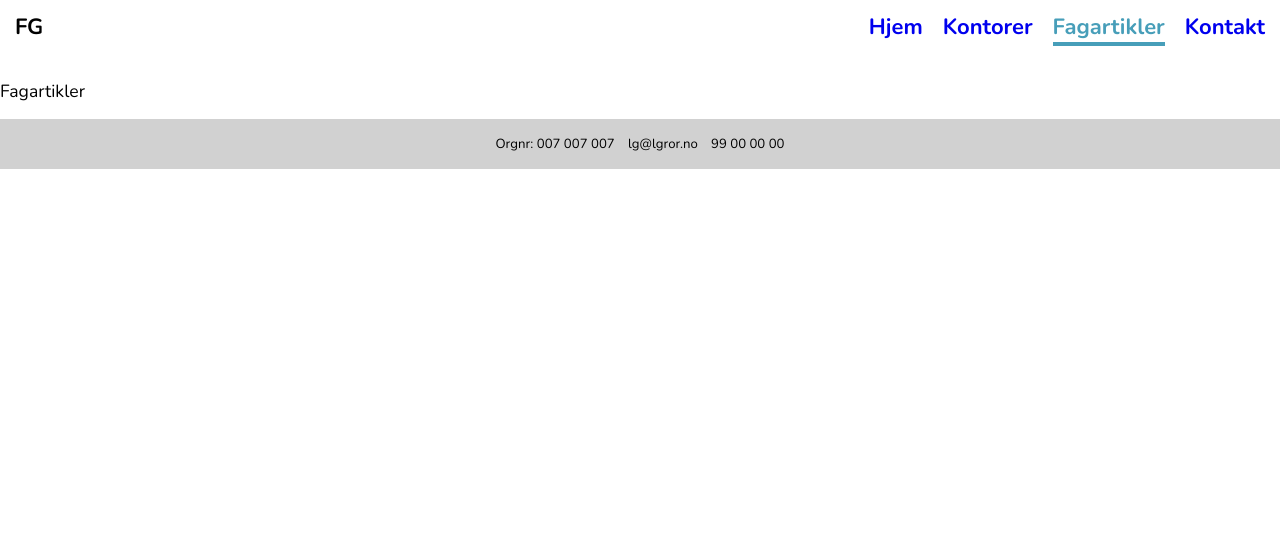
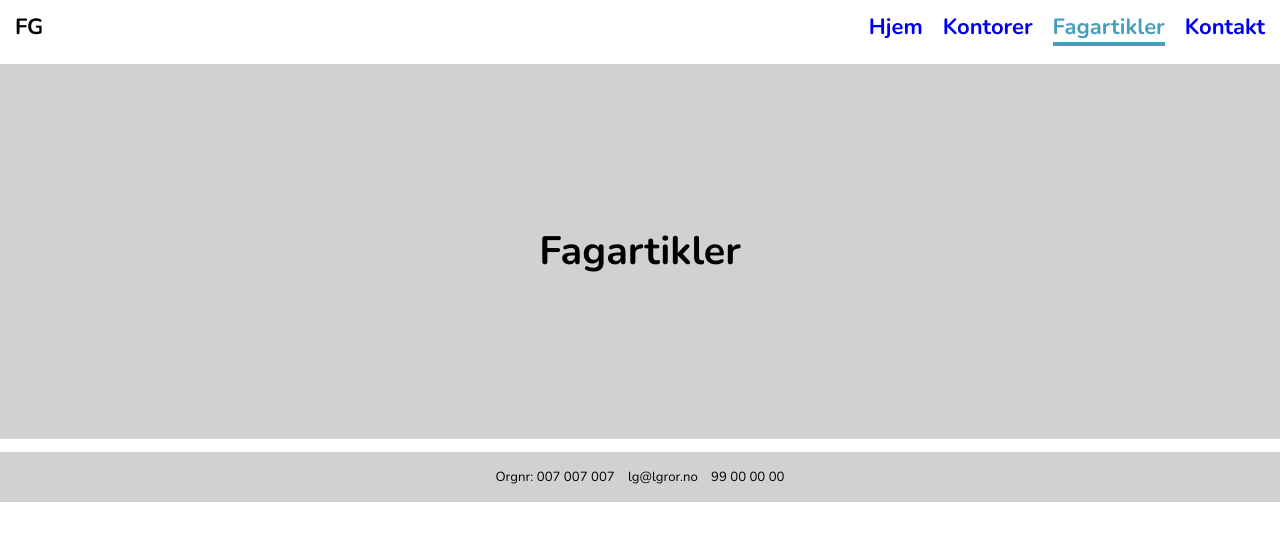
Before and after one commit to andersbss/eksamen, a React app in the folder client/: page /fagartikler in a window 1280 px wide. Shown: the top 540 px of the page. Built offline with nearby package versions, Linux system fonts and the light colour scheme.

Commit message:
Added articles page and resized jumbotron

```diff
--- a/client/src/components/common/Jumbotron.jsx
+++ b/client/src/components/common/Jumbotron.jsx
@@ -7,6 +7,11 @@ const StyledHeader = styled.header`
   width: 100%;
   padding: 80px;
   background-color: ${(props) => props.theme.colors.grey};
+
+  & > h1 {
+    margin-top: 85px;
+    margin-bottom: 85px;
+  }
 `;
 
 const Jumbotron = ({ headerText }) => (
--- /dev/null
+++ b/client/src/pages/articles/index.jsx
@@ -0,0 +1,9 @@
+import React from 'react';
+import Jumbotron from '../../components/common/Jumbotron';
+
+const Articles = () => {
+  console.log();
+  return <Jumbotron headerText="Fagartikler" />;
+};
+
+export default Articles;
--- a/client/src/routes/Routes.jsx
+++ b/client/src/routes/Routes.jsx
@@ -9,6 +9,7 @@ import MainLayout from '../layouts/MainLayout';
 import Home from '../pages/home';
 import Offices from '../pages/offices';
 import OfficeDetail from '../pages/officeDetail/index';
+import Articles from '../pages/articles';
 
 const Routes = () => (
   <Router>
@@ -24,7 +25,7 @@ const Routes = () => (
           <OfficeDetail />
         </Route>
         <Route path="/fagartikler">
-          <p>Fagartikler</p>
+          <Articles />
         </Route>
         <Route path="/kontakt">
           <p>Kontakt</p>
```
